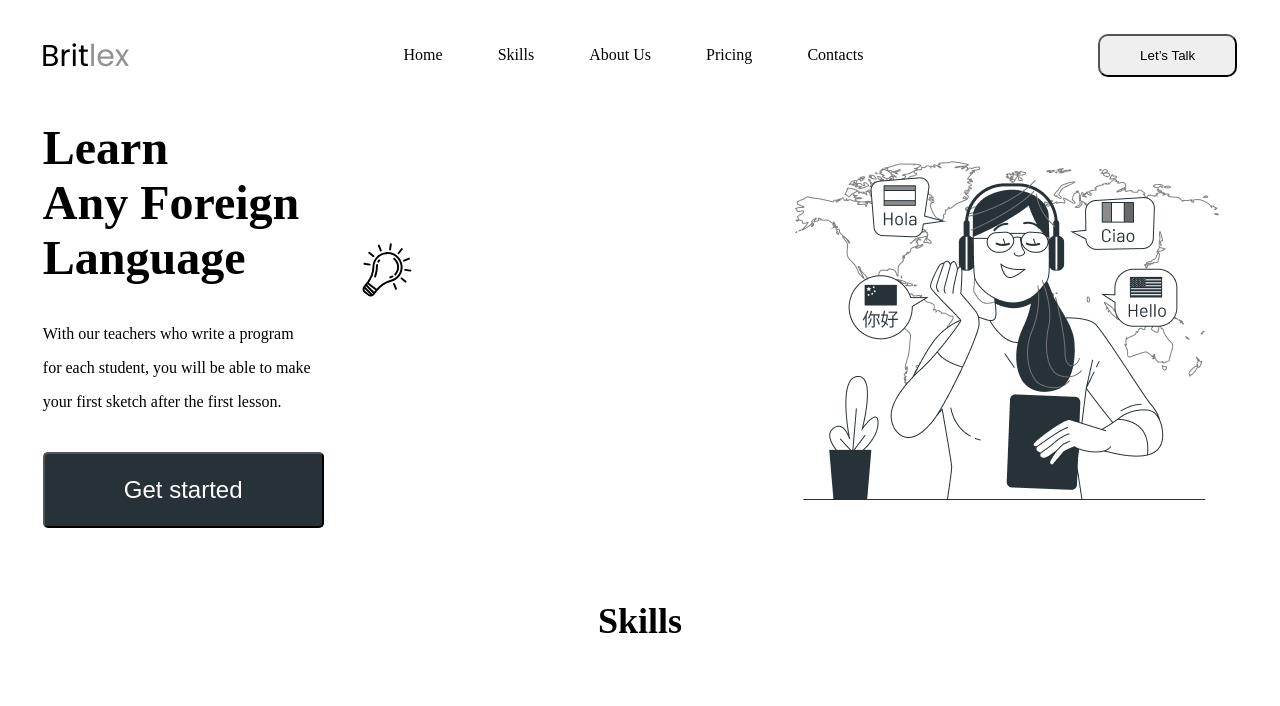
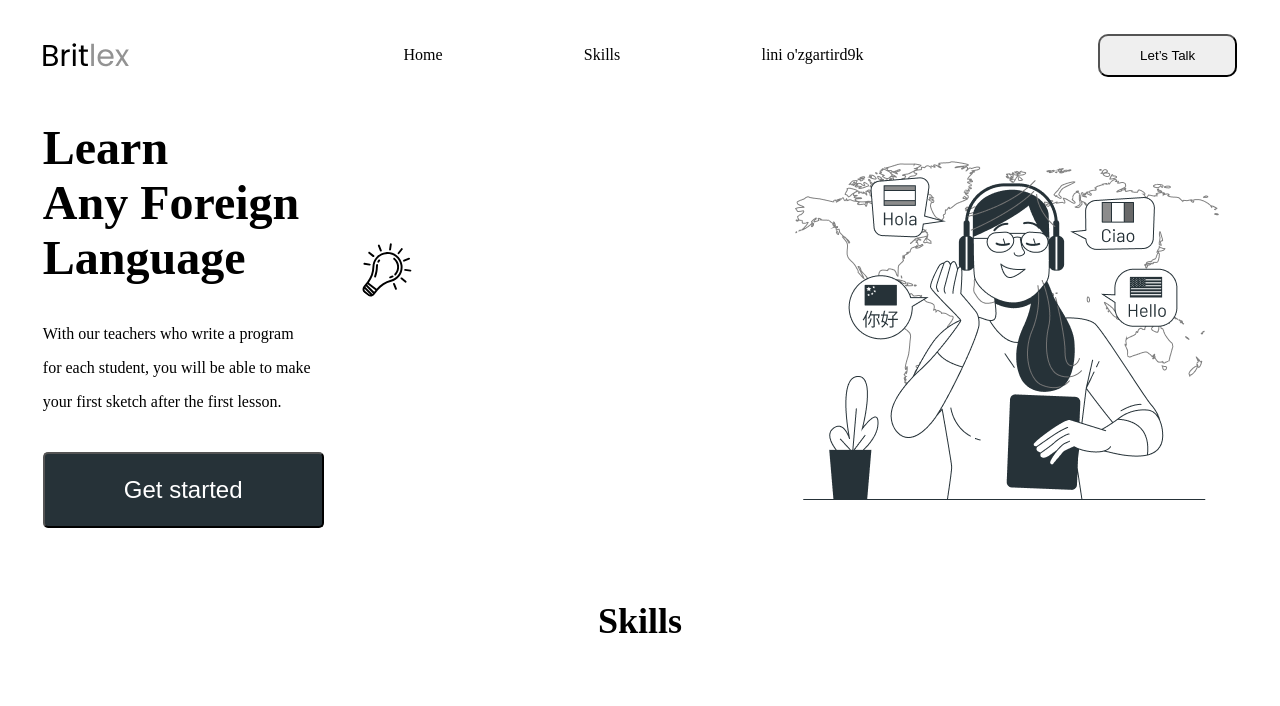
Before and after one commit to Muhammadqodir0401/imtihon, a plain HTML site: page index.html in a window 1280 px wide. Shown: the top 706 px of the page. Drawn offline with Linux system fonts and the light colour scheme.

Commit message:
last commit

```diff
--- a/index.html
+++ b/index.html
@@ -15,9 +15,9 @@
             <ul class="navul">
                 <li>Home </li>
                 <li> Skills</li>
-                <li>About Us </li>
-                <li> Pricing </li>
-                <li>Contacts</li>
+               <li>lini o'zgartird9k
+
+               </li>
             </ul>
         </nav>
         <button class="buttonheader">
@@ -325,6 +325,10 @@
 
 
 
+    <p>Lorem ipsum, dolor sit amet consectetur adipisicing elit. Maxime accusamus iusto in ut numquam a esse dolor ex corporis doloribus ullam beatae veniam repudiandae rerum reiciendis pariatur quis, minima eos.</p>
+
+
+
 
 
 
```
Also changed, not shown: main.css (line endings or trailing spaces).
